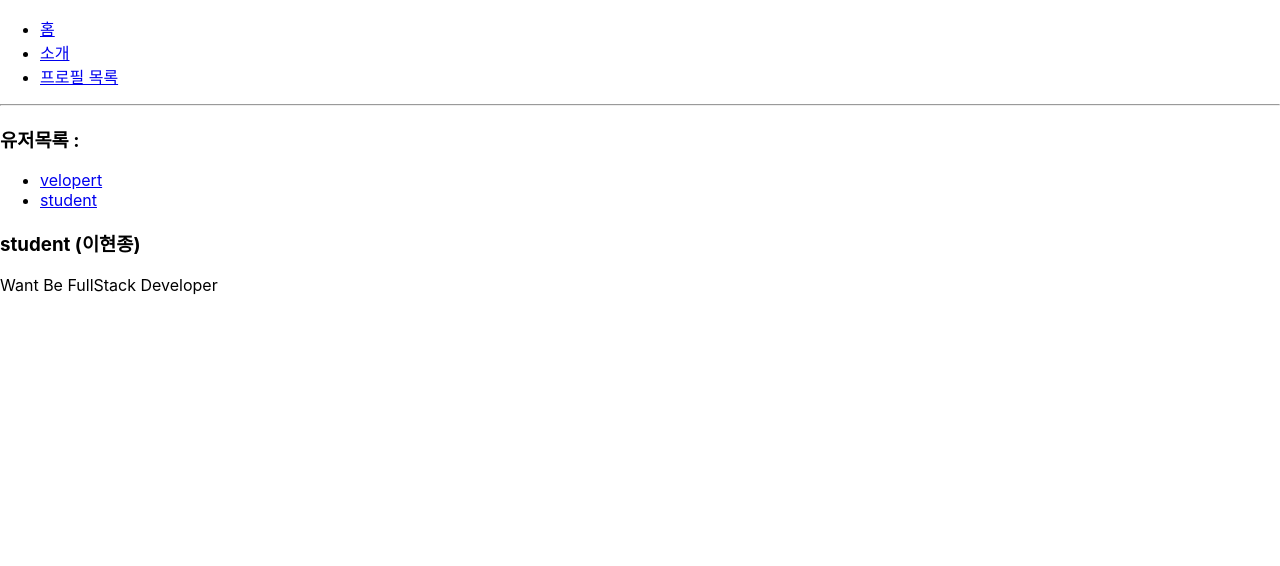
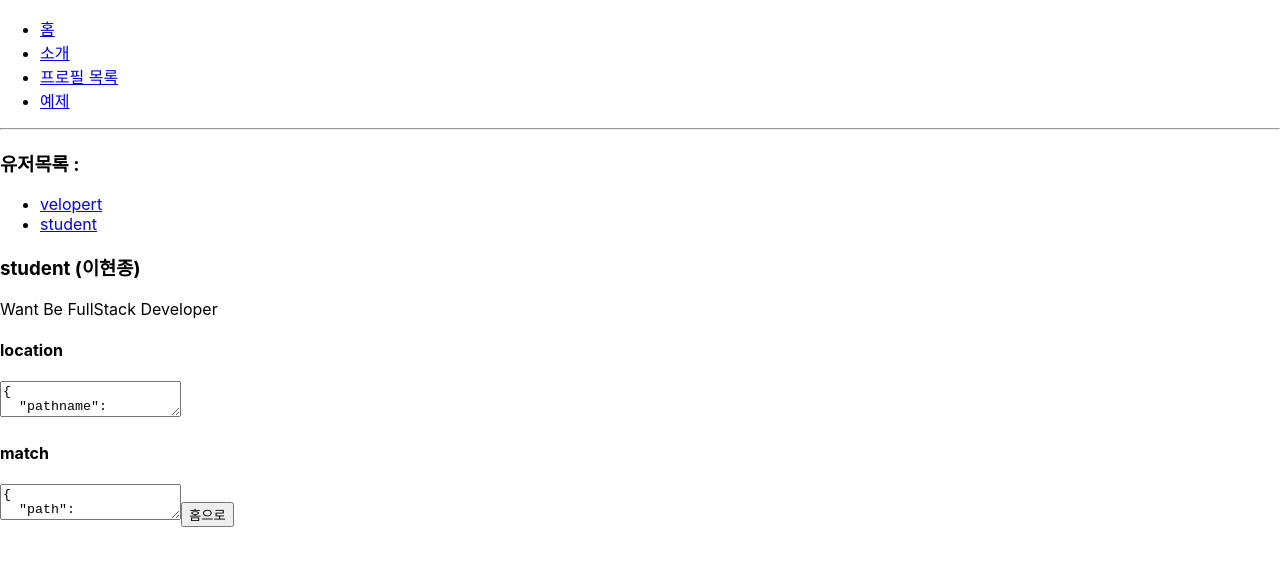
Before and after one commit to hyunjong-96/React_router-redux, a React (Create React App) app: page /profiles/student in a window 1280 px wide. Shown: the top 566 px of the page. Built offline with nearby package versions, Linux system fonts and the light colour scheme.

Commit message:
#5 리액트 라우터 부가기능

```diff
--- a/src/App.js
+++ b/src/App.js
@@ -1,9 +1,10 @@
 import React from 'react'
-import {Route, Link} from 'react-router-dom'
+import {Route, Link, Switch} from 'react-router-dom'
 import About from './About'
 import Home from './Home'
 import Profile from './Profile'
 import Profiles from './Profiles'
+import HistorySample from './HistorySample'
 
 function App() {
   return (
@@ -18,11 +19,26 @@
         <li>
           <Link to="/profiles">프로필 목록</Link>
         </li>
+        <li>
+          <Link to="/history">예제</Link>
+        </li>
       </ul>
       <hr/>
-    <Route path="/" exact={true} component={Home}/>
-    <Route path="/about" exact={true} component={About}/>
-    <Route path="/profiles" component={Profiles}/>
+      <Switch>
+      <Route path="/" exact={true} component={Home}/>
+      <Route path="/about" exact={true} component={About}/>
+      <Route path="/profiles" component={Profiles}/>
+      <Route path="/history" component={HistorySample}/>
+      <Route
+      //path를 따로 정의하지 않으면 모든 상황에 렌더링됨.
+        render={({location})=>(
+          <div>
+            <h2>이 페이지에는 존재하지 않습니다 : </h2>
+            <p>{location.pathname}</p>
+          </div>
+        )}
+      />
+      </Switch>
     </div>
   );
 }
--- /dev/null
+++ b/src/HistorySample.js
@@ -0,0 +1,27 @@
+import React,{useEffect} from 'react'
+
+function HistorySample({history}){
+    const goBack = ()=>{
+        history.goBack()
+    }
+    const goHome = () =>{
+        history.push('/')
+    }
+
+    useEffect(()=>{
+        console.log('history:!!',history)
+        const unblock = history.block('정말로 가실건가요?')
+        return () =>{
+            unblock()
+        }
+    })
+
+    return(
+        <div>
+            <button onClick={goBack}>뒤로가기</button>
+            <button onClick={goHome}>홈으로</button>
+        </div>
+    )
+}
+
+export default HistorySample
--- a/src/Profiles.js
+++ b/src/Profiles.js
@@ -1,6 +1,7 @@
 import React from 'react'
 import {Link,Route} from 'react-router-dom'
 import Profile from './Profile'
+import WithRouterSample from './WithRouterSample'
 
 const Profiles=()=>{
     return(
@@ -17,6 +18,7 @@
 
             <Route path='/profiles' exact render={()=><div>유저를 선택해주세요.</div>}/>
             <Route path='/profiles/:username' component={Profile}/>
+            <WithRouterSample/>
         </div>
     )
 }
--- /dev/null
+++ b/src/WithRouterSample.js
@@ -0,0 +1,15 @@
+import React from 'react'
+import {withRouter} from 'react-router-dom'
+function WithRouterSample({location, match, history}){
+    return(
+        <div>
+            <h4>location</h4>
+            <textarea value={JSON.stringify(location,null,2)} readOnly/>
+            <h4>match</h4>
+            <textarea value={JSON.stringify(match,null,2)} readOnly/>
+            <button onClick={()=> history.push('/')}>홈으로</button>
+        </div>
+    )
+}
+
+export default withRouter(WithRouterSample)
```
Also changed, not shown: 1 other file (tests, documents, lock files or other folders).
